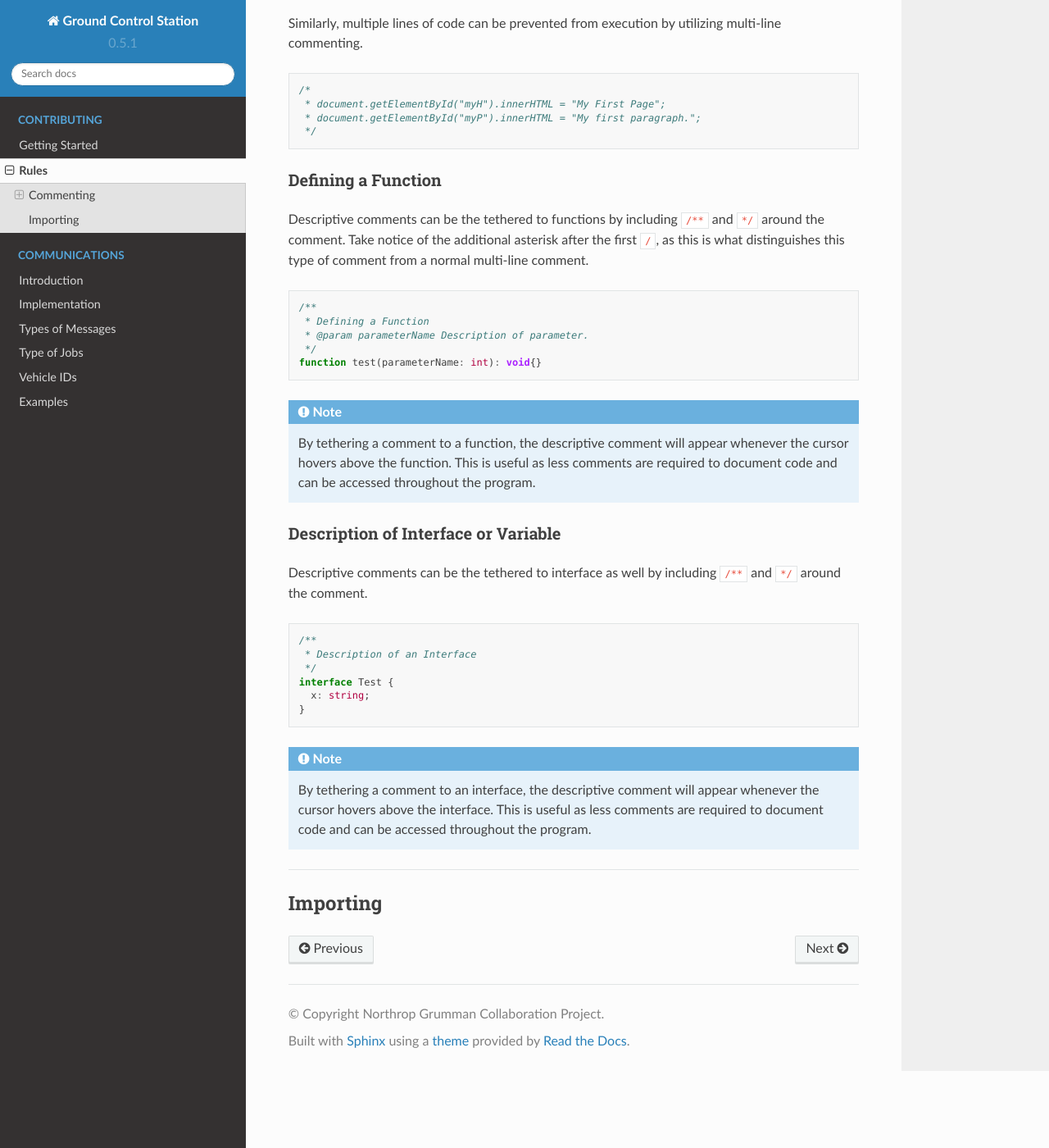
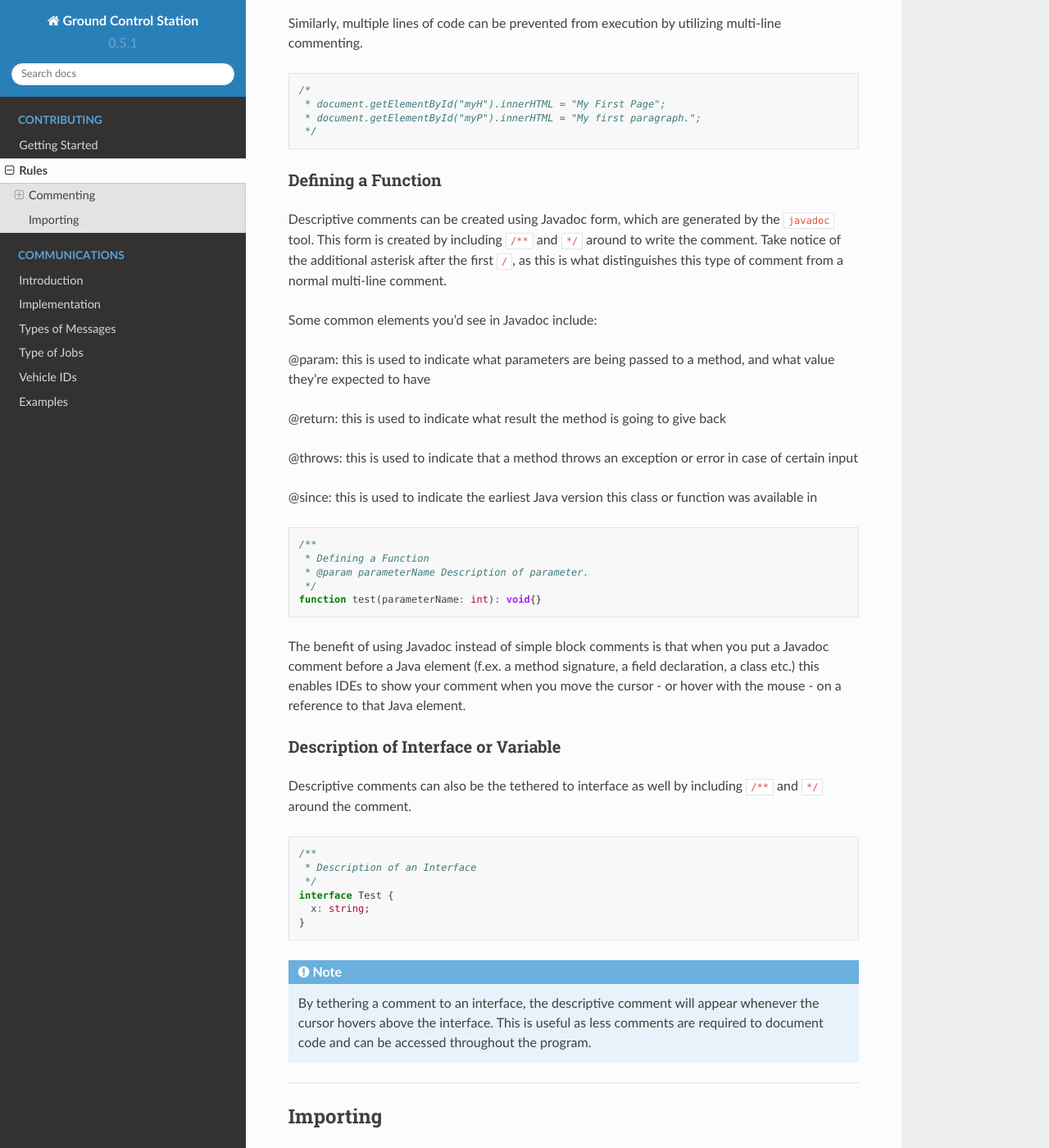
Before and after one commit to NGCP/GCS, a Sphinx documentation site: the page built from docs/contributing/rules.rst, in a window 1280 px wide and 1400 px high, scrolled down 1185 px. Shown: the whole window at 82% size. Built offline with Sphinx 7.4.7 and the Read the Docs theme 2.0.0, drawn with Linux system fonts in a browser that asks for light colours.

Commit message:
Further Updated Rules

```diff
--- a/docs/contributing/rules.rst
+++ b/docs/contributing/rules.rst
@@ -39,7 +39,6 @@ Everything in between the symbols is ignored. Just like single line comments, mu
 
 Using a syntax highlighter is recommended, as the different coloring for comments should make clear what’s considered part of the comment versus what is not.
 
-
 Using Comments to Prevent Execution
 -----------------------------------
 
@@ -63,7 +62,17 @@ Similarly, multiple lines of code can be prevented from execution by utilizing m
 Defining a Function
 -------------------
 
-Descriptive comments can be the tethered to functions by including ``/**`` and ``*/`` around the comment. Take notice of the additional asterisk after the first ``/``, as this is what distinguishes this type of comment from a normal multi-line comment.
+Descriptive comments can be created using Javadoc form, which are generated by the ``javadoc`` tool. This form is created by including ``/**`` and ``*/`` around to write the comment. Take notice of the additional asterisk after the first ``/``, as this is what distinguishes this type of comment from a normal multi-line comment.
+
+Some common elements you'd see in Javadoc include:
+
+@param: this is used to indicate what parameters are being passed to a method, and what value they're expected to have
+
+@return: this is used to indicate what result the method is going to give back
+
+@throws: this is used to indicate that a method throws an exception or error in case of certain input
+
+@since: this is used to indicate the earliest Java version this class or function was available in
 
 .. code-block:: typescript
 
@@ -73,12 +82,12 @@ Descriptive comments can be the tethered to functions by including ``/**`` and `
    */
   function test(parameterName: int): void{}
 
-.. note:: By tethering a comment to a function, the descriptive comment will appear whenever the cursor hovers above the function. This is useful as less comments are required to document code and can be accessed throughout the program.
+The benefit of using Javadoc instead of simple block comments is that when you put a Javadoc comment before a Java element (f.ex. a method signature, a field declaration, a class etc.) this enables IDEs to show your comment when you move the cursor - or hover with the mouse - on a reference to that Java element.
 
 Description of Interface or Variable
 -----------------------------------
 
-Descriptive comments can be the tethered to interface as well by including ``/**`` and ``*/`` around the comment.
+Descriptive comments can also be the tethered to interface as well by including ``/**`` and ``*/`` around the comment.
 
 .. code-block:: typescript
 
```
